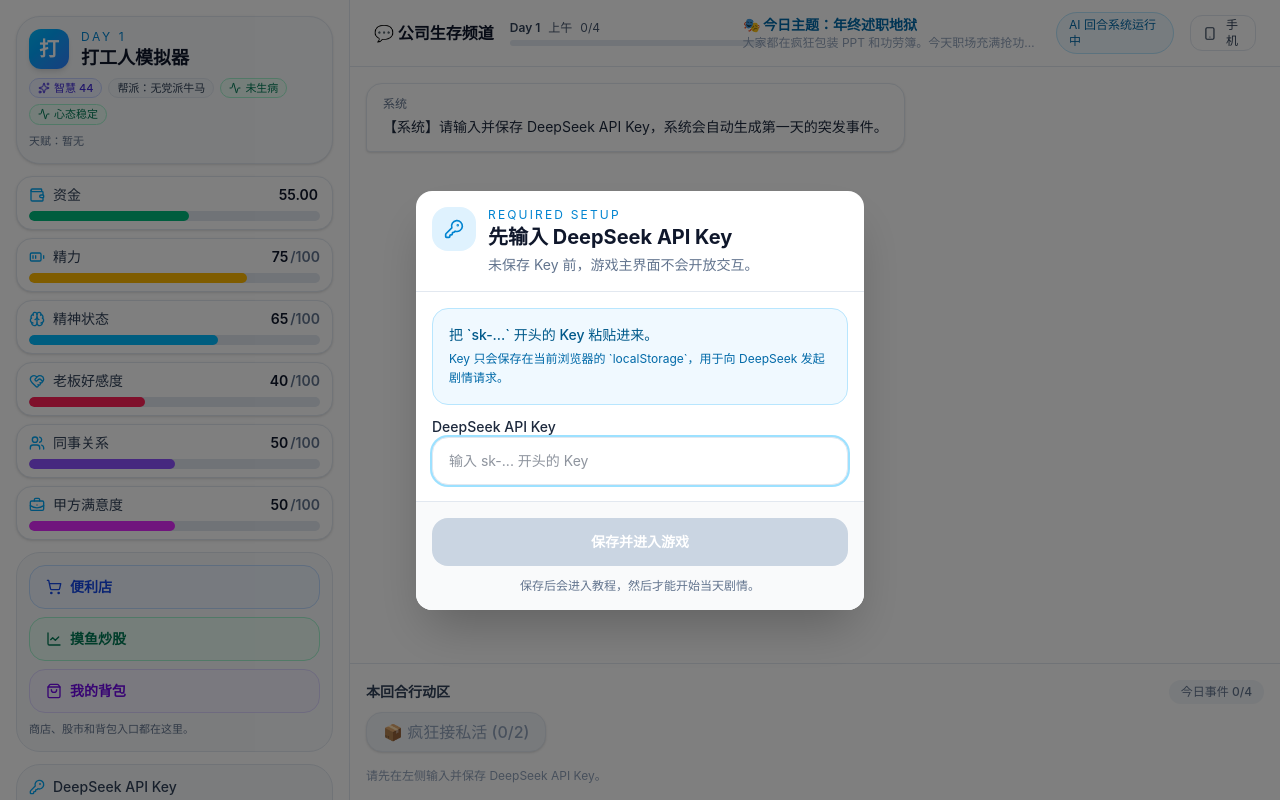
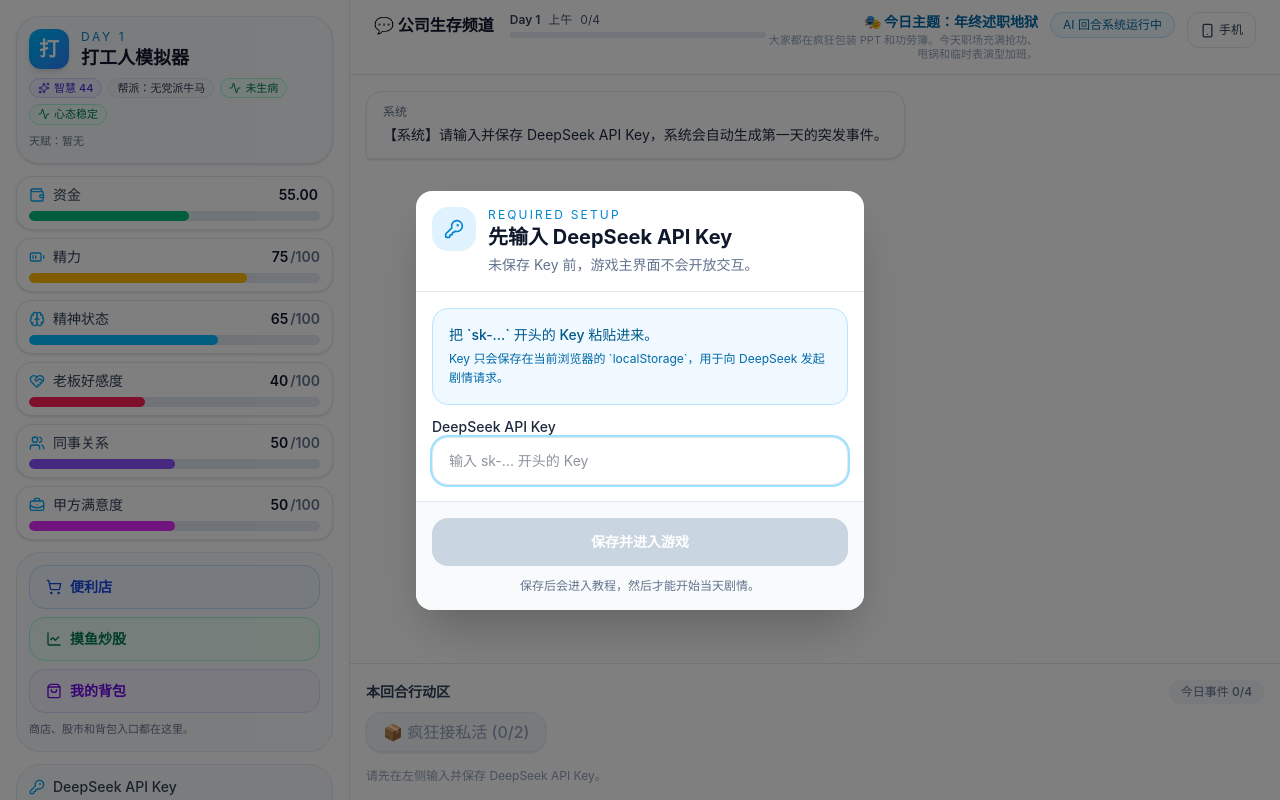
Before and after one commit to qingxu620/dagongren-simulator, a React (Vite) app: page / in a window 1280 px wide. Built offline with nearby package versions, Linux system fonts and the light colour scheme.

Commit message:
优化UI

```diff
--- a/src/components/ChatPanel.jsx
+++ b/src/components/ChatPanel.jsx
@@ -89,8 +89,8 @@
 
   return (
     <div className="flex min-h-0 flex-1 flex-col overflow-hidden">
-      <header className="relative shrink-0 border-b border-slate-200 px-3 py-2 md:flex md:flex-row md:items-center md:justify-between md:px-6 md:py-3">
-        <div className="min-w-0 pr-12 md:flex md:min-w-0 md:flex-row md:items-center md:gap-4 md:pr-0">
+      <header className="relative shrink-0 border-b border-slate-200 px-3 py-2 md:flex md:flex-row md:items-start md:justify-between md:px-6 md:py-3">
+        <div className="min-w-0 pr-12 md:flex md:min-w-0 md:shrink-0 md:flex-row md:items-center md:gap-4 md:pr-0">
           <div className="md:hidden">
             <div className="flex items-center gap-1 text-[11px] font-medium text-slate-600">
               <span className="font-semibold text-slate-800">Day {day}</span>
@@ -114,7 +114,7 @@
 
           <div className="hidden items-center gap-4 md:flex">
             <h2 className="whitespace-nowrap text-base font-bold text-slate-900">💬 公司生存频道</h2>
-            <div className="w-full min-w-0 md:w-64">
+            <div className="w-full min-w-0 md:w-56 lg:w-64">
               <div className="flex items-center gap-2 text-xs text-slate-600">
                 <span className="font-semibold text-slate-700">Day {day}</span>
                 <span>{currentTimelineLabel}</span>
@@ -132,16 +132,18 @@
           </div>
         </div>
 
-        <div className="absolute right-3 top-2 flex items-center gap-2 md:static md:flex md:flex-row md:items-center md:gap-4">
+        <div className="absolute right-3 top-2 flex items-center gap-2 md:static md:flex md:min-w-0 md:flex-1 md:items-start md:justify-end md:gap-3">
           <div
-            className="hidden min-w-0 md:block"
+            className="hidden min-w-0 md:flex md:max-w-[26rem] md:flex-col md:items-end lg:max-w-[34rem] xl:max-w-[42rem]"
             title={currentThemeDescription}
           >
-            <p className="text-sm font-semibold text-sky-700">{`🎭 今日主题：${currentThemeName}`}</p>
-            <p className="max-w-xs truncate text-xs text-slate-400">{currentThemeDescription}</p>
+            <p className="text-right text-sm font-semibold text-sky-700">{`🎭 今日主题：${currentThemeName}`}</p>
+            <p className="mt-0.5 text-right text-[11px] leading-tight text-slate-400 whitespace-normal">
+              {currentThemeDescription}
+            </p>
           </div>
           <span
-            className={`hidden rounded-full px-3 py-1 text-xs md:inline-flex ${
+            className={`hidden shrink-0 rounded-full px-3 py-1 text-xs md:inline-flex ${
               isVictory
                 ? 'border border-emerald-300 bg-emerald-50 text-emerald-700'
                 : isGameOver
@@ -154,7 +156,7 @@
           <button
             type="button"
             onClick={onOpenPhone}
-            className="relative inline-flex h-8 w-8 items-center justify-center rounded-full border border-slate-200 bg-white text-slate-700 transition hover:border-sky-300 hover:bg-sky-50 md:h-9 md:w-auto md:gap-1 md:rounded-xl md:px-3 md:text-xs md:font-medium"
+            className="relative inline-flex h-8 w-8 shrink-0 items-center justify-center rounded-full border border-slate-200 bg-white text-slate-700 transition hover:border-sky-300 hover:bg-sky-50 md:h-9 md:w-auto md:gap-1 md:rounded-xl md:px-3 md:text-xs md:font-medium"
           >
             <Smartphone size={15} />
             <span className="hidden md:inline">手机</span>
```
